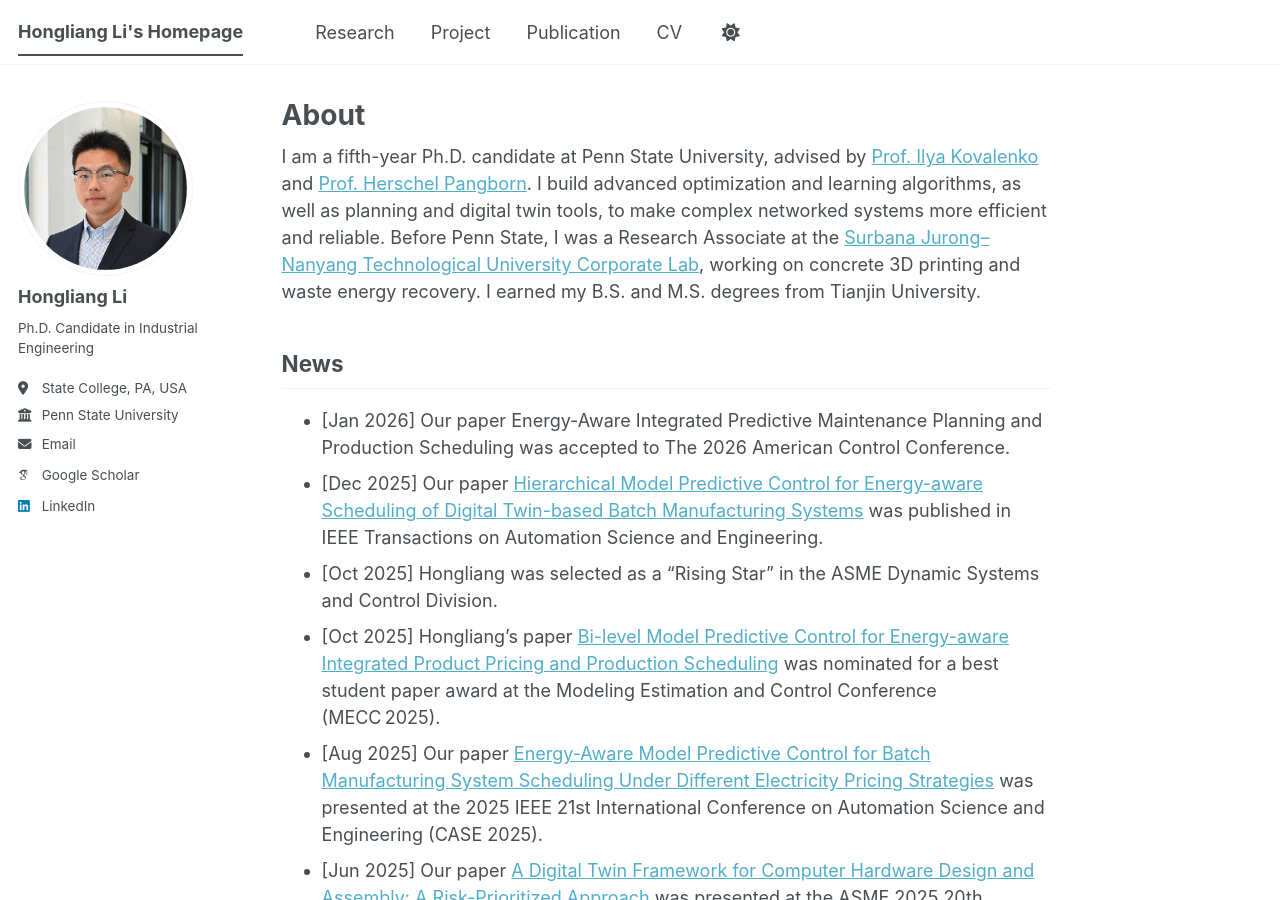
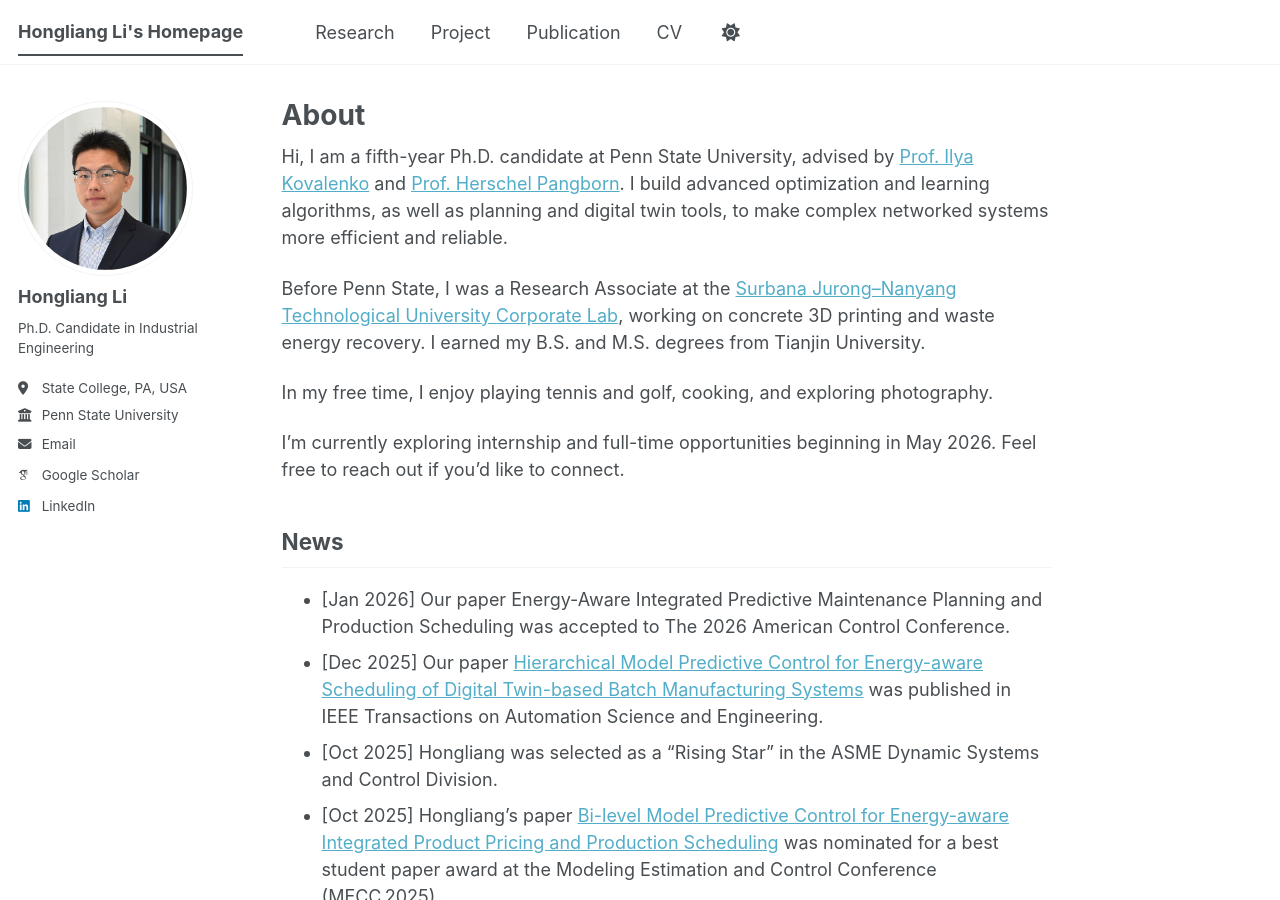
Before and after one commit to HongliangLiPSU/honglianglipsu.github.io, a Jekyll site: the page built from _pages/about.md, in a window 1280 px wide and 900 px high. Built offline with Jekyll 4.4.1, drawn with Linux system fonts in a browser that asks for light colours; some web fonts are replaced; a script bundle is joined from its source files by our own code; library files that are not in the unit come from our copies.

Commit message:
reformat introduction section in about.md for improved readability

```diff
--- a/_pages/about.md
+++ b/_pages/about.md
@@ -7,7 +7,15 @@
   - /about.html
 ---
 
-I am a fifth-year Ph.D. candidate at Penn State University, advised by [Prof. Ilya Kovalenko](https://www.caislab.com/) and [Prof. Herschel Pangborn](http://www.paclab.info/). I build advanced optimization and learning algorithms, as well as planning and digital twin tools, to make complex networked systems more efficient and reliable. Before Penn State, I was a Research Associate at the [Surbana Jurong–Nanyang Technological University Corporate Lab](https://www.ntu.edu.sg/sj-ntu), working on concrete 3D printing and waste energy recovery. I earned my B.S. and M.S. degrees from Tianjin University.
+Hi, I am a fifth-year Ph.D. candidate at Penn State University, advised by [Prof. Ilya Kovalenko](https://www.caislab.com/) and [Prof. Herschel Pangborn](http://www.paclab.info/). I build advanced optimization and learning algorithms, as well as planning and digital twin tools, to make complex networked systems more efficient and reliable.
+
+Before Penn State, I was a Research Associate at the [Surbana Jurong–Nanyang Technological University Corporate Lab](https://www.ntu.edu.sg/sj-ntu), working on concrete 3D printing and waste energy recovery. I earned my B.S. and M.S. degrees from Tianjin University.
+
+In my free time, I enjoy playing tennis and golf, cooking, and exploring photography.
+
+I’m currently exploring internship and full-time opportunities beginning in May 2026. Feel free to reach out if you’d like to connect.
+
+
 
 
 ## News
```
